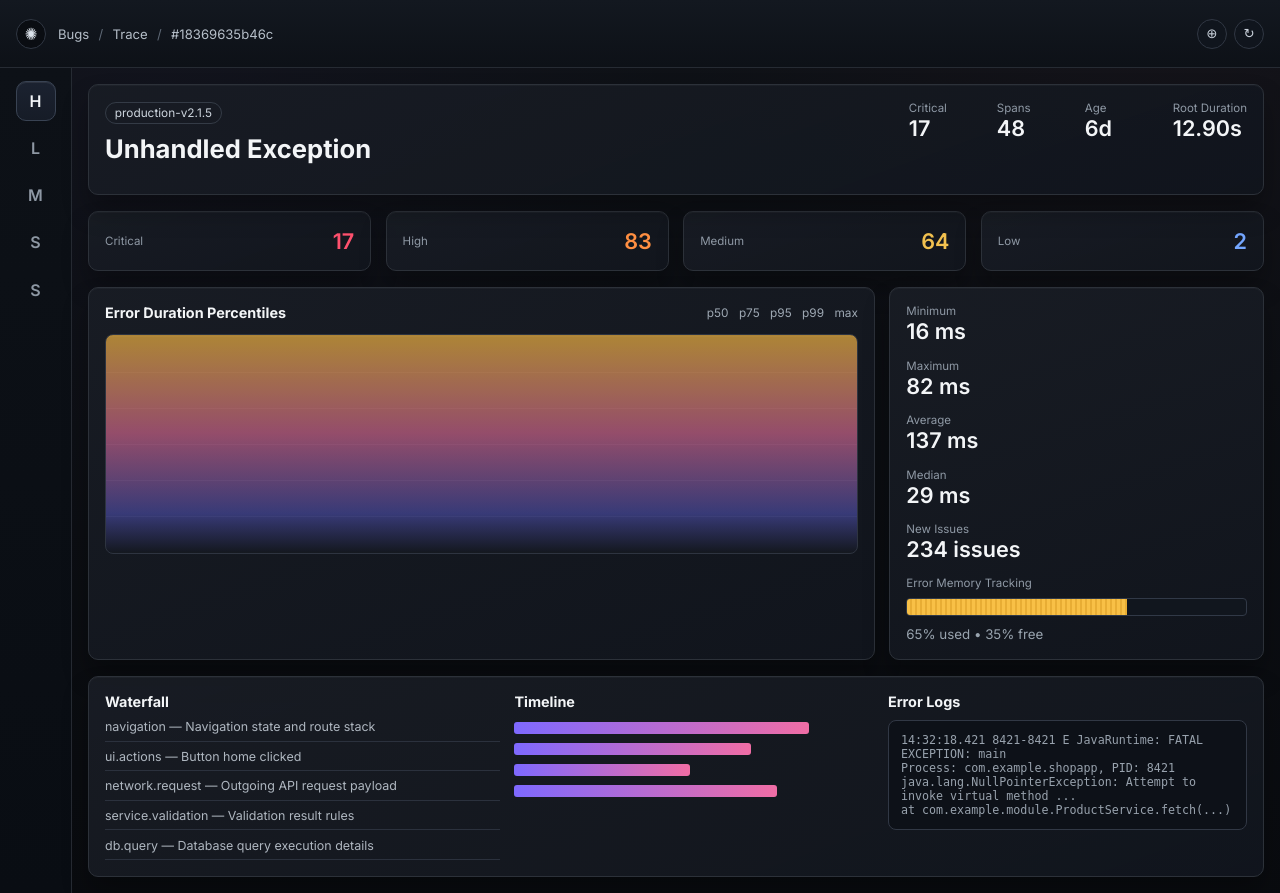
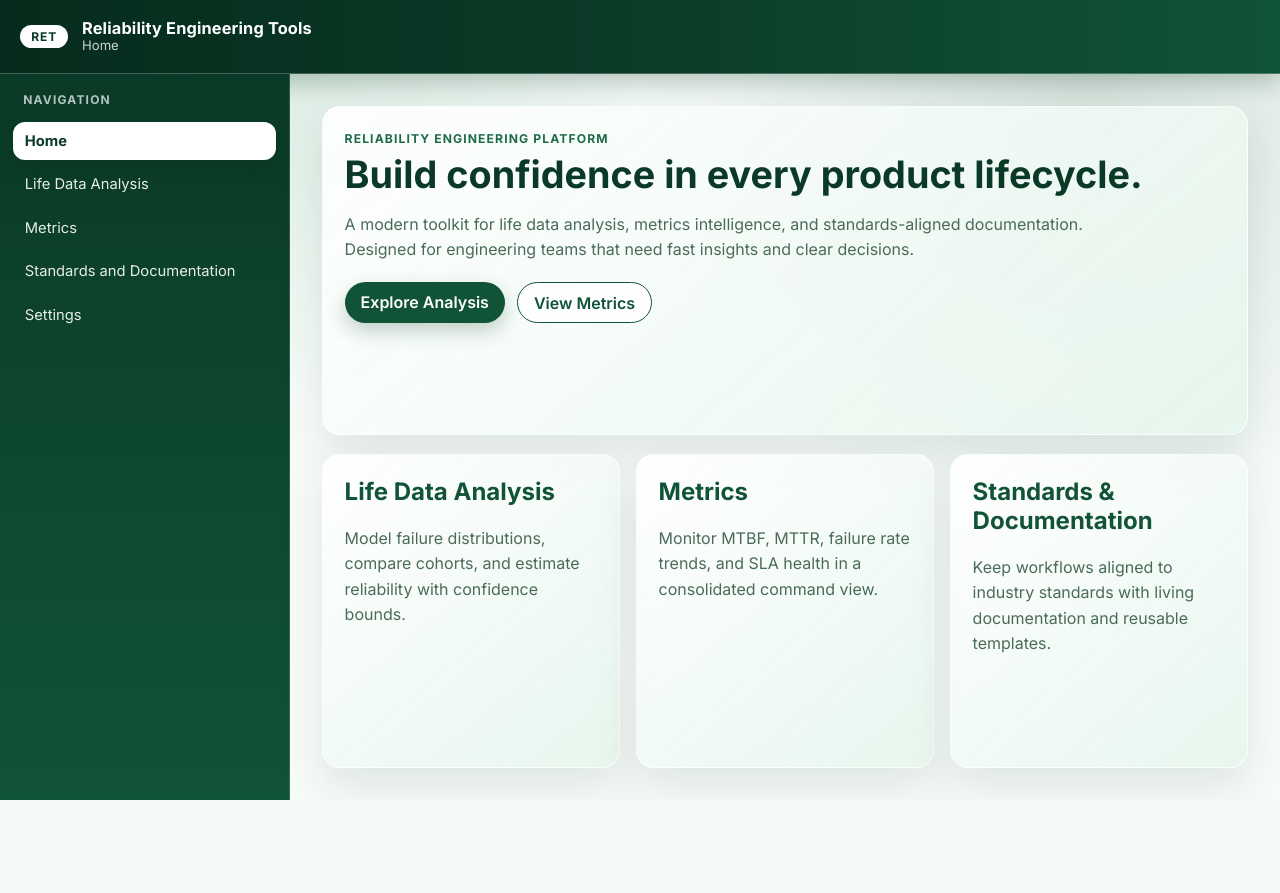
Before and after one commit to stupidshrimp/GREMLIN, a Flask app: page / in a window 1280 px wide. After the commit the page ends 800 px from the top, so only its background shows below. Run offline with Flask 3, Linux system fonts and the light colour scheme.

Commit message:
Revert "Replicate dark incident dashboard UI style"

```diff
--- a/static/css/home.css
+++ b/static/css/home.css
@@ -1,174 +1 @@
-.incident-header {
-  display: flex;
-  justify-content: space-between;
-  align-items: flex-start;
-  gap: 1rem;
-}
-
-.app-chip {
-  display: inline-block;
-  padding: 0.2rem 0.55rem;
-  border-radius: 999px;
-  border: 1px solid #343b46;
-  color: #cdd5de;
-  font-size: 0.74rem;
-  margin-bottom: 0.35rem;
-}
-
-.header-stats {
-  display: grid;
-  grid-template-columns: repeat(4, minmax(72px, auto));
-  gap: 1rem;
-}
-
-.header-stats span,
-.severity-card span,
-.metrics-side span {
-  font-size: 0.72rem;
-  color: #8f99a5;
-  display: block;
-}
-
-.header-stats strong,
-.severity-card strong,
-.metrics-side strong {
-  font-size: 1.35rem;
-  font-weight: 600;
-}
-
-.severity-grid {
-  display: grid;
-  grid-template-columns: repeat(4, minmax(0, 1fr));
-  gap: 0.9rem;
-}
-
-.severity-card {
-  display: flex;
-  justify-content: space-between;
-  align-items: center;
-}
-
-.critical strong { color: #ff516e; }
-.high strong { color: #ff8f42; }
-.medium strong { color: #f2c14f; }
-.low strong { color: #74a6ff; }
-
-.main-grid {
-  display: grid;
-  grid-template-columns: 2.1fr 1fr;
-  gap: 0.9rem;
-}
-
-.chart-card header {
-  display: flex;
-  justify-content: space-between;
-  align-items: center;
-  margin-bottom: 0.8rem;
-}
-
-.chart-card h2,
-.bottom-panel h2 {
-  font-size: 0.9rem;
-  margin: 0;
-}
-
-.legend {
-  display: flex;
-  gap: 0.65rem;
-  color: #9ea8b3;
-  font-size: 0.74rem;
-}
-
-.fake-chart {
-  height: 220px;
-  border-radius: 8px;
-  border: 1px solid #2e3440;
-  background:
-    linear-gradient(180deg, rgba(255, 190, 65, 0.65), rgba(255, 121, 168, 0.55) 45%, rgba(114, 114, 255, 0.4) 82%, rgba(20, 24, 31, 0.9) 100%),
-    repeating-linear-gradient(to top, rgba(255,255,255,0.05), rgba(255,255,255,0.05) 1px, transparent 1px, transparent 36px),
-    linear-gradient(180deg, #151a23, #10141b);
-}
-
-.metrics-side {
-  display: grid;
-  gap: 0.9rem;
-}
-
-.memory .meter {
-  margin: 0.45rem 0;
-  height: 18px;
-  border-radius: 4px;
-  background: #11161e;
-  border: 1px solid #313947;
-  overflow: hidden;
-}
-
-.memory .meter i {
-  display: block;
-  height: 100%;
-  background: repeating-linear-gradient(
-    90deg,
-    #f8c046,
-    #f8c046 3px,
-    #e8ad34 3px,
-    #e8ad34 5px
-  );
-}
-
-.memory small { color: #99a4af; }
-
-.bottom-panel {
-  display: grid;
-  grid-template-columns: 1.1fr 1fr 1fr;
-  gap: 0.9rem;
-}
-
-.trace-list ul {
-  margin: 0.6rem 0 0;
-  padding: 0;
-  list-style: none;
-  display: grid;
-  gap: 0.45rem;
-}
-
-.trace-list li {
-  font-size: 0.78rem;
-  color: #afb7c0;
-  border-bottom: 1px solid #2b313d;
-  padding-bottom: 0.4rem;
-}
-
-.bars {
-  margin-top: 0.8rem;
-  display: grid;
-  gap: 0.55rem;
-}
-
-.bars span {
-  display: block;
-  height: 12px;
-  border-radius: 3px;
-  background: linear-gradient(90deg, #7e69ff, #f06da5);
-}
-
-.logs pre {
-  margin: 0.65rem 0 0;
-  padding: 0.75rem;
-  border-radius: 8px;
-  border: 1px solid #313845;
-  background: #0d1118;
-  color: #98a2ad;
-  font-size: 0.73rem;
-  white-space: pre-wrap;
-}
-
-@media (max-width: 1200px) {
-  .bottom-panel { grid-template-columns: 1fr; }
-  .header-stats { grid-template-columns: repeat(2, minmax(0, 1fr)); }
-}
-
-@media (max-width: 900px) {
-  .severity-grid { grid-template-columns: repeat(2, minmax(0, 1fr)); }
-  .main-grid,
-  .incident-header { grid-template-columns: 1fr; display: grid; }
-}
+/* Placeholder stylesheet for Transfer starter. */
--- a/static/css/sidebar.css
+++ b/static/css/sidebar.css
@@ -1,8 +1,18 @@
 .sidebar {
-  background: linear-gradient(180deg, #0d1117 0%, #090d13 100%);
-  border-right: 1px solid #262b33;
-  padding: 0.8rem 0.5rem;
+  background: linear-gradient(180deg, #0a3a27 0%, #115337 100%);
+  border-right: 1px solid rgba(255, 255, 255, 0.16);
+  padding: 1rem 0.8rem;
   overflow-y: auto;
+}
+
+.sidebar-heading {
+  margin: 0 0 0.8rem;
+  padding: 0 0.65rem;
+  font-size: 0.75rem;
+  font-weight: 700;
+  letter-spacing: 0.1em;
+  text-transform: uppercase;
+  color: rgba(255, 255, 255, 0.7);
 }
 
 .sidebar ul {
@@ -11,44 +21,40 @@
   padding: 0;
   display: flex;
   flex-direction: column;
-  gap: 0.45rem;
-  align-items: center;
+  gap: 0.35rem;
 }
 
-.nav-icon {
-  width: 40px;
-  height: 40px;
-  border-radius: 10px;
-  display: grid;
-  place-content: center;
-  color: #8e98a4;
+.sidebar a {
+  display: block;
+  color: rgba(255, 255, 255, 0.9);
   text-decoration: none;
-  border: 1px solid transparent;
-  background: transparent;
-  font-weight: 600;
+  border-radius: 12px;
+  padding: 0.62rem 0.75rem;
+  font-size: 0.92rem;
+  transition: transform 180ms ease, background-color 180ms ease, box-shadow 180ms ease;
 }
 
-.nav-icon:hover {
-  border-color: #323945;
-  background: #151b23;
-  color: #cfd5dd;
+.sidebar a:hover {
+  transform: translateX(4px);
+  background: rgba(255, 255, 255, 0.12);
 }
 
-.nav-icon.active {
-  background: linear-gradient(180deg, #1b2230, #161c27);
-  border-color: #394353;
-  color: #f2f5f8;
-  box-shadow: inset 0 1px 0 rgba(255, 255, 255, 0.08);
+.sidebar a.active {
+  background: #ffffff;
+  color: #0a3a27;
+  font-weight: 700;
+  box-shadow: 0 10px 22px rgba(6, 43, 28, 0.35);
 }
 
 @media (max-width: 900px) {
   .sidebar {
     border-right: 0;
-    border-bottom: 1px solid #262b33;
+    border-bottom: 1px solid rgba(6, 43, 28, 0.15);
   }
 
   .sidebar ul {
-    flex-direction: row;
-    justify-content: center;
+    display: grid;
+    grid-template-columns: repeat(auto-fit, minmax(180px, 1fr));
+    gap: 0.4rem;
   }
 }
--- a/static/css/theme.css
+++ b/static/css/theme.css
@@ -1,14 +1,15 @@
 :root {
-  --bg-base: #0b0d10;
-  --bg-shell: #12161c;
-  --panel: #161b22;
-  --panel-soft: #141920;
-  --border: #2c3139;
-  --text: #f3f5f7;
-  --muted: #9aa3ad;
-  --accent: #ff5f7d;
-  --accent-2: #7f6bff;
-  --warning: #f7b840;
+  --forest-950: #062b1c;
+  --forest-900: #0a3a27;
+  --forest-800: #115337;
+  --forest-700: #1f6b49;
+  --forest-500: #2c8a5f;
+  --forest-200: #bfe3cf;
+  --forest-100: #e5f5ec;
+  --surface: #ffffff;
+  --text: #0d261b;
+  --muted: #4a6b5a;
+  --border: #cfe7d9;
 }
 
 * { box-sizing: border-box; }
@@ -18,16 +19,16 @@ body {
   font-family: "Inter", "Segoe UI", Tahoma, Arial, sans-serif;
   color: var(--text);
   background:
-    radial-gradient(circle at 12% 12%, rgba(147, 106, 255, 0.14), transparent 37%),
-    radial-gradient(circle at 90% 0%, rgba(255, 95, 125, 0.12), transparent 32%),
-    var(--bg-base);
+    radial-gradient(circle at 15% -20%, rgba(44, 138, 95, 0.22), transparent 40%),
+    radial-gradient(circle at 85% 10%, rgba(17, 83, 55, 0.14), transparent 35%),
+    #f7fcf9;
 }
 
 .app-layout {
   min-height: 100vh;
   display: grid;
-  grid-template-columns: 72px 1fr;
-  grid-template-rows: 68px 1fr;
+  grid-template-columns: 290px 1fr;
+  grid-template-rows: 74px 1fr;
   grid-template-areas:
     "topbar topbar"
     "sidebar content";
@@ -38,47 +39,47 @@ body {
 
 .content {
   grid-area: content;
-  padding: 1rem;
+  padding: 2rem;
   display: grid;
-  gap: 1rem;
-  background: linear-gradient(180deg, rgba(15, 18, 24, 0.8), rgba(9, 11, 15, 0.9));
+  gap: 1.2rem;
 }
 
 h1 {
   margin: 0.2rem 0 0.9rem;
-  font-size: clamp(1.2rem, 1.1rem + 1vw, 1.6rem);
-  color: var(--text);
+  font-size: clamp(1.8rem, 1.4rem + 1.2vw, 2.5rem);
+  color: var(--forest-900);
 }
 
 h2 {
   margin-top: 0;
-  color: var(--text);
+  color: var(--forest-800);
 }
 
-p { margin: 0; line-height: 1.55; color: var(--muted); }
+p { margin: 0; line-height: 1.6; color: var(--muted); }
 
 .eyebrow {
   text-transform: uppercase;
-  letter-spacing: 0.12em;
-  font-size: 0.68rem;
+  letter-spacing: 0.09em;
+  font-size: 0.76rem;
   font-weight: 700;
-  color: #c3cad4;
+  color: var(--forest-700);
 }
 
 .glass-card {
-  border: 1px solid var(--border);
-  background: linear-gradient(160deg, rgba(25, 29, 37, 0.9), rgba(17, 21, 29, 0.96));
-  box-shadow: inset 0 1px 0 rgba(255, 255, 255, 0.03), 0 16px 26px rgba(0, 0, 0, 0.28);
-  border-radius: 10px;
-  padding: 1rem;
+  border: 1px solid rgba(255, 255, 255, 0.65);
+  background: linear-gradient(140deg, rgba(255, 255, 255, 0.93), rgba(229, 245, 236, 0.85));
+  box-shadow: 0 20px 45px rgba(6, 43, 28, 0.1);
+  backdrop-filter: blur(8px);
+  border-radius: 18px;
+  padding: 1.35rem;
 }
 
 .hero-copy { max-width: 75ch; }
 
 .hero-actions {
-  margin-top: 1rem;
+  margin-top: 1.2rem;
   display: flex;
-  gap: 0.65rem;
+  gap: 0.75rem;
   flex-wrap: wrap;
 }
 
@@ -86,40 +87,59 @@ p { margin: 0; line-height: 1.55; color: var(--muted); }
 .btn-secondary {
   text-decoration: none;
   font-weight: 600;
-  border-radius: 8px;
-  padding: 0.5rem 0.8rem;
+  border-radius: 999px;
+  padding: 0.6rem 1rem;
   transition: transform 180ms ease, box-shadow 180ms ease, background 180ms ease, color 180ms ease;
-  font-size: 0.88rem;
 }
 
 .btn-primary {
-  background: linear-gradient(120deg, #7f6bff, #9d59ff);
+  background: var(--forest-800);
   color: #fff;
-  box-shadow: 0 10px 18px rgba(127, 107, 255, 0.22);
+  box-shadow: 0 8px 20px rgba(10, 58, 39, 0.24);
 }
 
-.btn-primary:hover { transform: translateY(-2px); }
+.btn-primary:hover {
+  transform: translateY(-2px);
+  background: var(--forest-700);
+}
 
 .btn-secondary {
-  border: 1px solid var(--border);
-  color: #cfd6de;
-  background: rgba(255, 255, 255, 0.02);
+  border: 1px solid var(--forest-800);
+  color: var(--forest-800);
+  background: rgba(255, 255, 255, 0.8);
 }
 
-.btn-secondary:hover { transform: translateY(-2px); }
+.btn-secondary:hover {
+  transform: translateY(-2px);
+  box-shadow: 0 8px 18px rgba(10, 58, 39, 0.14);
+}
 
-.card-grid,
-.card-grid.two-col {
+.card-grid {
   display: grid;
-  grid-template-columns: repeat(2, minmax(0, 1fr));
+  grid-template-columns: repeat(3, minmax(0, 1fr));
   gap: 1rem;
 }
 
-.tile { transition: transform 220ms ease, box-shadow 220ms ease; }
-.tile:hover { transform: translateY(-3px); }
+.card-grid.two-col {
+  grid-template-columns: repeat(2, minmax(0, 1fr));
+}
 
-.fade-in-up { animation: fadeInUp 560ms ease-out both; }
-.slide-in { animation: slideIn 620ms ease-out both; }
+.tile {
+  transition: transform 220ms ease, box-shadow 220ms ease;
+}
+
+.tile:hover {
+  transform: translateY(-4px);
+  box-shadow: 0 24px 48px rgba(6, 43, 28, 0.16);
+}
+
+.fade-in-up {
+  animation: fadeInUp 560ms ease-out both;
+}
+
+.slide-in {
+  animation: slideIn 620ms ease-out both;
+}
 
 .card-grid .slide-in:nth-child(2) { animation-delay: 90ms; }
 .card-grid .slide-in:nth-child(3) { animation-delay: 160ms; }
@@ -134,20 +154,22 @@ p { margin: 0; line-height: 1.55; color: var(--muted); }
   to { opacity: 1; transform: translateY(0) scale(1); }
 }
 
-@media (max-width: 1050px) {
+@media (max-width: 1100px) {
   .card-grid,
-  .card-grid.two-col { grid-template-columns: 1fr; }
+  .card-grid.two-col {
+    grid-template-columns: 1fr;
+  }
 }
 
 @media (max-width: 900px) {
   .app-layout {
     grid-template-columns: 1fr;
-    grid-template-rows: 68px auto 1fr;
+    grid-template-rows: 74px auto 1fr;
     grid-template-areas:
       "topbar"
       "sidebar"
       "content";
   }
 
-  .content { padding: 0.8rem; }
+  .content { padding: 1rem; }
 }
--- a/static/css/topbar.css
+++ b/static/css/topbar.css
@@ -2,47 +2,41 @@
   display: flex;
   align-items: center;
   justify-content: space-between;
-  padding: 0.85rem 1rem;
-  background: linear-gradient(180deg, #131820 0%, #0d1117 100%);
-  color: #dbe2ea;
-  border-bottom: 1px solid #262b33;
+  padding: 0.75rem 1.25rem;
+  background: linear-gradient(90deg, #062b1c 0%, #0a3a27 45%, #115337 100%);
+  color: #fff;
+  border-bottom: 1px solid rgba(255, 255, 255, 0.24);
+  box-shadow: 0 8px 24px rgba(6, 43, 28, 0.25);
 }
 
-.topbar-left {
+.brand-group {
   display: flex;
   align-items: center;
-  gap: 0.75rem;
+  gap: 0.85rem;
 }
 
-.brand-dot {
-  width: 30px;
-  height: 30px;
-  border-radius: 50%;
-  display: grid;
-  place-content: center;
-  font-size: 1.05rem;
-  background: #0a0d12;
-  border: 1px solid #303743;
+.brand-badge {
+  background: #ffffff;
+  color: #0a3a27;
+  font-weight: 800;
+  letter-spacing: 0.08em;
+  border-radius: 999px;
+  padding: 0.25rem 0.7rem;
+  font-size: 0.75rem;
 }
 
-.crumbs {
-  font-size: 0.82rem;
-  color: #b5bec8;
+.brand-copy {
+  display: flex;
+  flex-direction: column;
+  line-height: 1.1;
 }
 
-.crumbs span { color: #5f6976; margin: 0 0.35rem; }
-
-.topbar-right {
-  display: flex;
-  gap: 0.45rem;
+.brand-copy strong {
+  font-size: 1.02rem;
+  letter-spacing: 0.01em;
 }
 
-.icon-btn {
-  border: 1px solid #303743;
-  color: #c8d0da;
-  background: #10151d;
-  width: 30px;
-  height: 30px;
-  border-radius: 999px;
-  cursor: pointer;
+.brand-copy span {
+  font-size: 0.82rem;
+  color: rgba(255, 255, 255, 0.8);
 }
--- a/templates/base.html
+++ b/templates/base.html
@@ -10,7 +10,6 @@
   <link rel="stylesheet" href="{{ url_for('static', filename='css/theme.css') }}">
   <link rel="stylesheet" href="{{ url_for('static', filename='css/topbar.css') }}">
   <link rel="stylesheet" href="{{ url_for('static', filename='css/sidebar.css') }}">
-  {% block extra_head %}{% endblock %}
 </head>
 <body>
   <div class="app-layout">
--- a/templates/home.html
+++ b/templates/home.html
@@ -1,79 +1,31 @@
 {% extends "base.html" %}
 
-{% block extra_head %}
-<link rel="stylesheet" href="{{ url_for('static', filename='css/home.css') }}">
-{% endblock %}
-
 {% block content %}
-<section class="incident-header glass-card fade-in-up">
-  <div>
-    <div class="app-chip">production-v2.1.5</div>
-    <h1>Unhandled Exception</h1>
-  </div>
-  <div class="header-stats">
-    <div><span>Critical</span><strong>17</strong></div>
-    <div><span>Spans</span><strong>48</strong></div>
-    <div><span>Age</span><strong>6d</strong></div>
-    <div><span>Root Duration</span><strong>12.90s</strong></div>
+<section class="hero glass-card fade-in-up">
+  <p class="eyebrow">Reliability Engineering Platform</p>
+  <h1>Build confidence in every product lifecycle.</h1>
+  <p class="hero-copy">
+    A modern toolkit for life data analysis, metrics intelligence, and standards-aligned documentation.
+    Designed for engineering teams that need fast insights and clear decisions.
+  </p>
+  <div class="hero-actions">
+    <a class="btn-primary" href="/life-data-analysis">Explore Analysis</a>
+    <a class="btn-secondary" href="/metrics">View Metrics</a>
   </div>
 </section>
 
-<section class="severity-grid">
-  <article class="glass-card severity-card critical"><span>Critical</span><strong>17</strong></article>
-  <article class="glass-card severity-card high"><span>High</span><strong>83</strong></article>
-  <article class="glass-card severity-card medium"><span>Medium</span><strong>64</strong></article>
-  <article class="glass-card severity-card low"><span>Low</span><strong>2</strong></article>
-</section>
-
-<section class="main-grid">
-  <article class="glass-card chart-card">
-    <header>
-      <h2>Error Duration Percentiles</h2>
-      <div class="legend"><span>p50</span><span>p75</span><span>p95</span><span>p99</span><span>max</span></div>
-    </header>
-    <div class="fake-chart" aria-hidden="true"></div>
+<section class="card-grid">
+  <article class="glass-card tile slide-in">
+    <h2>Life Data Analysis</h2>
+    <p>Model failure distributions, compare cohorts, and estimate reliability with confidence bounds.</p>
   </article>
-
-  <article class="glass-card metrics-side">
-    <div><span>Minimum</span><strong>16 ms</strong></div>
-    <div><span>Maximum</span><strong>82 ms</strong></div>
-    <div><span>Average</span><strong>137 ms</strong></div>
-    <div><span>Median</span><strong>29 ms</strong></div>
-    <div><span>New Issues</span><strong>234 issues</strong></div>
-    <div class="memory">
-      <span>Error Memory Tracking</span>
-      <div class="meter"><i style="width:65%"></i></div>
-      <small>65% used • 35% free</small>
-    </div>
+  <article class="glass-card tile slide-in">
+    <h2>Metrics</h2>
+    <p>Monitor MTBF, MTTR, failure rate trends, and SLA health in a consolidated command view.</p>
+  </article>
+  <article class="glass-card tile slide-in">
+    <h2>Standards & Documentation</h2>
+    <p>Keep workflows aligned to industry standards with living documentation and reusable templates.</p>
   </article>
 </section>
-
-<section class="glass-card bottom-panel">
-  <div class="trace-list">
-    <h2>Waterfall</h2>
-    <ul>
-      <li>navigation — Navigation state and route stack</li>
-      <li>ui.actions — Button home clicked</li>
-      <li>network.request — Outgoing API request payload</li>
-      <li>service.validation — Validation result rules</li>
-      <li>db.query — Database query execution details</li>
-    </ul>
-  </div>
-  <div class="timeline">
-    <h2>Timeline</h2>
-    <div class="bars">
-      <span style="width: 82%;"></span>
-      <span style="width: 66%;"></span>
-      <span style="width: 49%;"></span>
-      <span style="width: 73%;"></span>
-    </div>
-  </div>
-  <div class="logs">
-    <h2>Error Logs</h2>
-    <pre>14:32:18.421 8421-8421 E JavaRuntime: FATAL EXCEPTION: main
-Process: com.example.shopapp, PID: 8421
-java.lang.NullPointerException: Attempt to invoke virtual method ...
-at com.example.module.ProductService.fetch(...)</pre>
-  </div>
-</section>
 {% endblock %}
--- a/templates/sidebar.html
+++ b/templates/sidebar.html
@@ -1,11 +1,10 @@
 <aside class="sidebar" aria-label="Primary">
   <nav>
+    <p class="sidebar-heading">Navigation</p>
     <ul>
     {% for link in nav_links %}
       <li>
-        <a href="{{ link.url }}" class="nav-icon {% if request.path == link.url %}active{% endif %}" title="{{ link.label }}">
-          <span>{{ link.label[0] }}</span>
-        </a>
+        <a href="{{ link.url }}" class="{% if request.path == link.url %}active{% endif %}">{{ link.label }}</a>
       </li>
     {% endfor %}
     </ul>
--- a/templates/topbar.html
+++ b/templates/topbar.html
@@ -1,10 +1,9 @@
 <header class="topbar">
-  <div class="topbar-left">
-    <span class="brand-dot">✺</span>
-    <div class="crumbs">Bugs <span>/</span> Trace <span>/</span> #18369635b46c</div>
-  </div>
-  <div class="topbar-right">
-    <button class="icon-btn" type="button" aria-label="Add">⊕</button>
-    <button class="icon-btn" type="button" aria-label="Refresh">↻</button>
+  <div class="brand-group">
+    <span class="brand-badge">RET</span>
+    <div class="brand-copy">
+      <strong>Reliability Engineering Tools</strong>
+      <span>{{ page_title or "Dashboard" }}</span>
+    </div>
   </div>
 </header>
```
